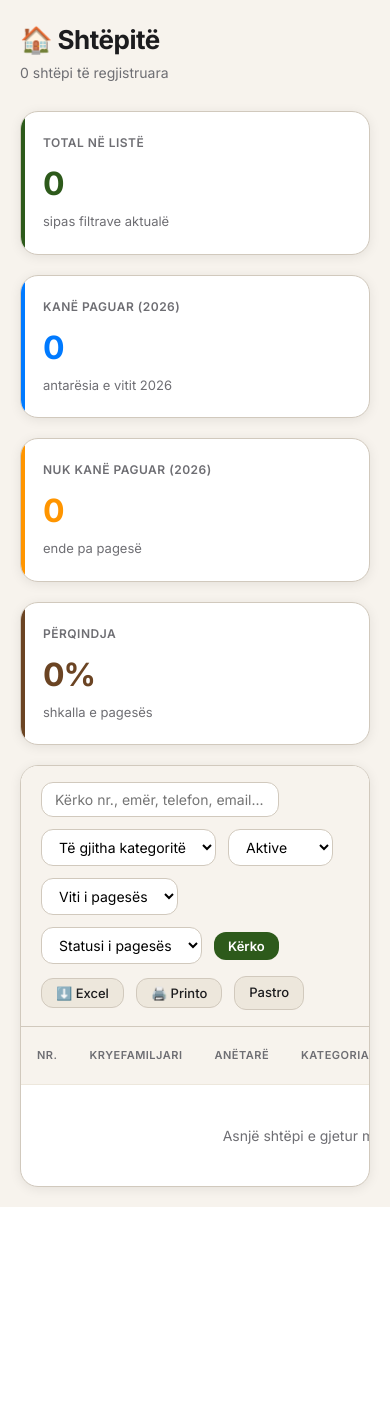
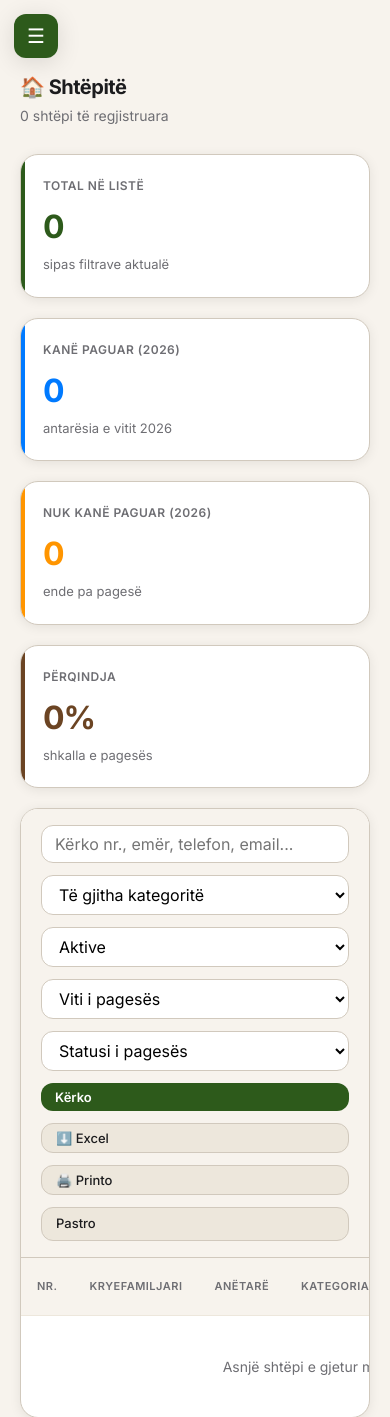
Before and after one commit to MuhamedAdemi/xhamia-pirok, a Django app: page /shtepite/ in a window 390 px wide. Shown: the top 1417 px of the page. Before the commit the page ends 1207 px from the top, so only its background shows below. Run offline with Django 5.2, Linux system fonts and the light colour scheme; the visitor is signed in with stand-in values (Sample User, id 1); data comes from the database, SQL or seed files in the repository; data that the repository does not hold is empty.

Commit message:
fix: dizajni mobile -- menyja e anes ishte e paarritshme ne telefon
Sidebar-i fshihej plotesisht ne ekran telefoni (translateX -100%)
pa asnje buton per ta rihapur, pra s'kishte menyre te navigohej
fare nga faqja kryesore te regjistrimi i shtepise/pageses. Shtohet
buton hamburger (sipas sipër majtas) + mbulese (overlay) + JS per
hapje/mbyllje, i mbyllet sidebar-i automatikisht pas klikimit ne
nje link.

Edhe disa rregullime te tjera per telefon:
- font-size 16px te input/select ne forma/filtra, qe iOS Safari
  te mos zmadhoje faqen automatikisht kur fokusohet nje fushe
- page-header stackohet vertikalisht ne vend se te shtrembërohet
- filtrat e kerkimit stackohen plote-gjeresi ne ekran te ngushte
- login-card me padding me te vogel ne telefona te ngushte

Co-Authored-By: Claude Sonnet 5 <noreply@anthropic.com>

```diff
--- a/static/css/main.css
+++ b/static/css/main.css
@@ -507,11 +507,62 @@ body {
 .grid-3 { display: grid; grid-template-columns: 1fr 1fr 1fr; gap: 24px; }
 .grid-4 { display: grid; grid-template-columns: 1fr 1fr 1fr 1fr; gap: 20px; }
 
+/* ── Meny mobile (hamburger) ── */
+.meny-shkurtore {
+  display: none;
+  position: fixed;
+  top: 14px; left: 14px;
+  z-index: 200;
+  width: 44px; height: 44px;
+  border: none; border-radius: var(--rreze);
+  background: var(--gjelbër);
+  color: #fff;
+  font-size: 20px;
+  line-height: 1;
+  box-shadow: var(--hija-e-madhe);
+  cursor: pointer;
+}
+
+.sidebar-mbulesë {
+  display: none;
+  position: fixed;
+  inset: 0;
+  background: rgba(0,0,0,0.45);
+  z-index: 99;
+}
+
 /* ── Responsive ── */
 @media (max-width: 768px) {
-  .sidebar { transform: translateX(-100%); }
-  .main-content { margin-left: 0; padding: 20px; }
+  .meny-shkurtore { display: flex; align-items: center; justify-content: center; }
+
+  .sidebar {
+    transform: translateX(-100%);
+    transition: transform 0.25s ease;
+    width: 82%;
+    max-width: 300px;
+  }
+  .sidebar.hapur { transform: translateX(0); box-shadow: var(--hija-e-madhe); }
+
+  .sidebar-mbulesë.hapur { display: block; }
+
+  .main-content { margin-left: 0; padding: 20px; padding-top: 72px; }
   .grid-2, .grid-3, .grid-4 { grid-template-columns: 1fr; }
+
+  .page-header { flex-direction: column; align-items: stretch; gap: 14px; }
+  .page-header h2 { font-size: 20px; }
+  .page-header .flex { flex-wrap: wrap; }
+
+  /* iOS zmadhon faqen automatikisht kur fusha ka font-size < 16px */
+  .forma-grup input, .forma-grup select, .forma-grup textarea,
+  .filtrat input, .filtrat select {
+    font-size: 16px;
+  }
+
+  .filtrat { flex-direction: column; align-items: stretch; }
+  .filtrat input, .filtrat select, .filtrat button, .filtrat a { width: 100%; }
+
+  .login-wrapper { padding: 16px; }
+  .login-card { padding: 36px 24px; }
 }
 
 /* ── Misc ── */
--- a/templates/base.html
+++ b/templates/base.html
@@ -10,6 +10,9 @@
   <link rel="preconnect" href="https://fonts.gstatic.com" crossorigin>
 </head>
 <body>
+
+<button type="button" class="meny-shkurtore no-print" id="menyShkurtore" aria-label="Hap menynë">☰</button>
+<div class="sidebar-mbulesë" id="sidebarMbulesë"></div>
 
 <!-- Sidebar -->
 {% if portali_shtepi %}
@@ -114,6 +117,31 @@
   {% block kontent %}{% endblock %}
 </main>
 
+<script>
+(function () {
+  var btn = document.getElementById('menyShkurtore');
+  var sidebar = document.querySelector('.sidebar');
+  var mbulesa = document.getElementById('sidebarMbulesë');
+  if (!btn || !sidebar || !mbulesa) return;
+
+  function hap() {
+    sidebar.classList.add('hapur');
+    mbulesa.classList.add('hapur');
+  }
+  function mbyll() {
+    sidebar.classList.remove('hapur');
+    mbulesa.classList.remove('hapur');
+  }
+  btn.addEventListener('click', function () {
+    sidebar.classList.contains('hapur') ? mbyll() : hap();
+  });
+  mbulesa.addEventListener('click', mbyll);
+  sidebar.querySelectorAll('a').forEach(function (a) {
+    a.addEventListener('click', mbyll);
+  });
+})();
+</script>
+
 {% block skripte %}{% endblock %}
 </body>
 </html>
```
